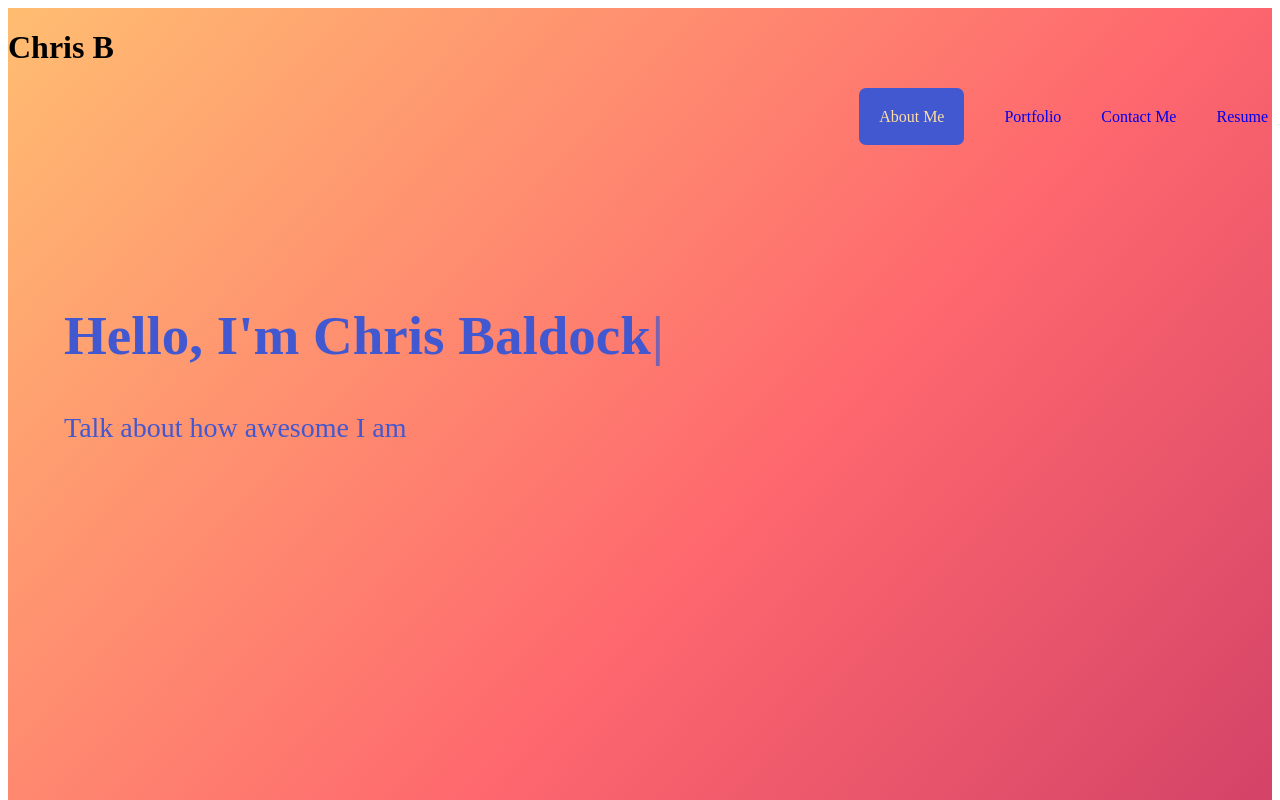
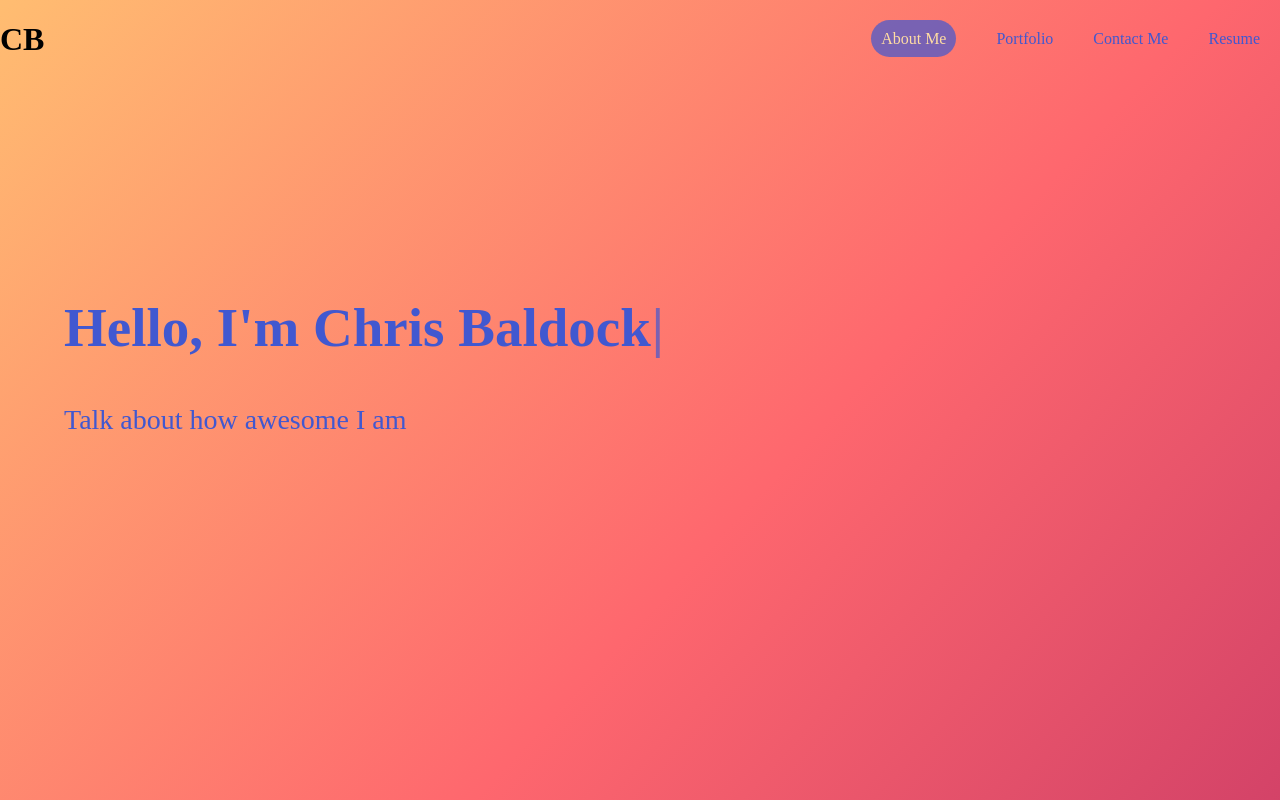
Before and after one commit to CBaldock2/Portfolio, a React (Create React App) app: page / in a window 1280 px wide. Shown: the top 800 px of the page. Built offline with nearby package versions, Linux system fonts and the light colour scheme; the HTML template or start-up script is replaced by a standard one.

Commit message:
styles the active tab in the navbar

```diff
--- a/src/components/header.js
+++ b/src/components/header.js
@@ -4,7 +4,7 @@ import '../styles/style.css'
 function Header({ currentPage, pageSwitch }) {
     return (
         <header className='header'>
-            <h1>Chris B</h1>
+            <h1>CB</h1>
             <nav className='navbar'>
                 <section
                      style={{
--- a/src/styles/style.css
+++ b/src/styles/style.css
@@ -1,3 +1,7 @@
+body {
+    margin: 0;
+}
+
 .header {
     position: fixed;
     width: 100%;
@@ -6,6 +10,7 @@
 .nav {
     display: flex;
     justify-content: flex-end;
+    margin-top: -70px;
 }
 
 .nav a {
@@ -17,11 +22,15 @@
     list-style: none;
 }
 
+.nav-link {
+    color: #4158D0;
+}
+
 .active {
     color: #FFDCA2;
-    background-color: #4158D0;
-    border-radius: 7px;
-    padding: 20px;
+    background-color: #4159d0b4;
+    border-radius: 25px;
+    padding: 10px;
 }
 
 .aboutMeBG {
```
